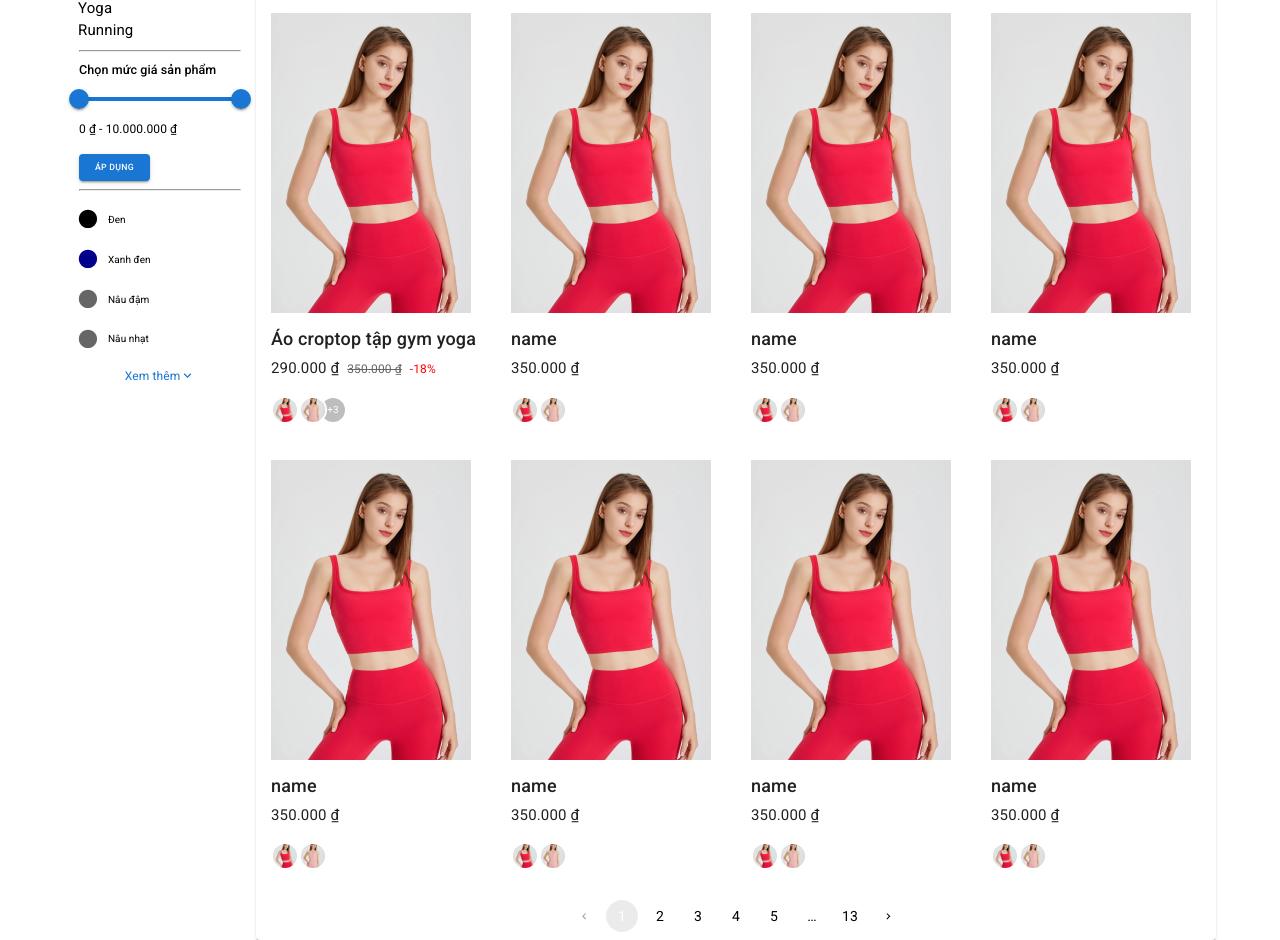
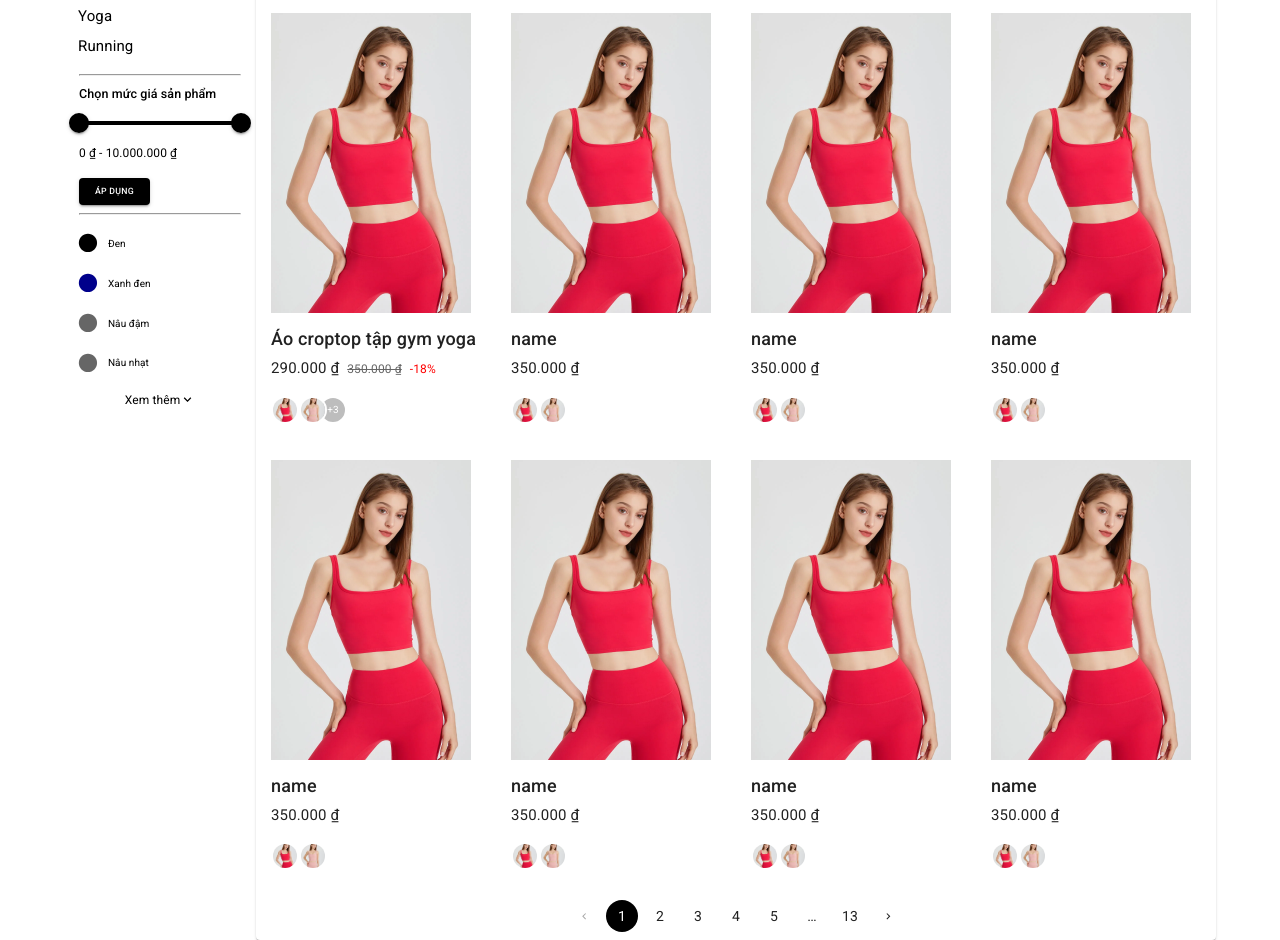
Before and after one commit to Kha03/fashion_project_gui_client, a React (Vite) app: page /products in a window 1280 px wide. Shown: the part 136-1076 px from the top of the page. Built offline with nearby package versions, Linux system fonts and the light colour scheme.

Commit message:
commit change primary color project

```diff
--- a/src/App.tsx
+++ b/src/App.tsx
@@ -1,12 +1,14 @@
-import {Box} from '@mui/material'
+import {Box, ThemeProvider} from '@mui/material'
 import './App.scss'
 import Header from './components/Header'
 import {Route, Routes} from 'react-router-dom'
 import ListProduct from './components/Products/page/ListProduct'
 import Home from './components/Home/components/Home'
+import themeStyle from './common/themeStyle'
 
 function App() {
   return (
+    <ThemeProvider theme={themeStyle}>
       <Box>
         <Header />
         <Routes>
@@ -14,6 +16,7 @@ function App() {
           <Route path='/products' element={<ListProduct />} />
         </Routes>
       </Box>
+    </ThemeProvider>
   )
 }
 
--- /dev/null
+++ b/src/common/themeStyle.ts
@@ -0,0 +1,20 @@
+import {createTheme} from '@mui/material/styles'
+
+const themeStyle = createTheme({
+  palette: {
+    primary: {
+      light: '#757575', // Lighter shade of black/gray
+      main: '#000000', // Main black color
+      dark: '#000000', // Dark black
+      contrastText: '#ffffff', // White text to contrast black background
+    },
+    secondary: {
+      light: '#ffffff', // Light white
+      main: '#ffffff', // Main white color
+      dark: '#e0e0e0', // Darker shade of white (light gray)
+      contrastText: '#000000', // Black text to contrast white background
+    },
+  },
+})
+
+export default themeStyle
--- a/src/components/Products/components/Filter/CategoryFilter.tsx
+++ b/src/components/Products/components/Filter/CategoryFilter.tsx
@@ -51,7 +51,8 @@ export default function CategoryFilter({onChange}: ICategoryFilterProps) {
             control={<Radio />}
             label={category.name}
             sx={{
-              '& .MuiRadio-root': {display: 'none'}, // Hide the radio icon
+              mb: 1,
+              '& .MuiRadio-root': {display: 'none'},
               '& .MuiFormControlLabel-label': {
                 color: selectedCategory == category.name ? '#2196f3' : 'inherit',
                 fontSize: '1.5rem',
--- a/src/components/Products/components/Filter/ColorFilter.tsx
+++ b/src/components/Products/components/Filter/ColorFilter.tsx
@@ -1,8 +1,8 @@
+import CircleIcon from '@mui/icons-material/Circle'
+import KeyboardArrowUpIcon from '@mui/icons-material/KeyboardArrowUp'
 import {Box, Checkbox, FormControlLabel, Typography} from '@mui/material'
-import CircleIcon from '@mui/icons-material/Circle'
 import * as React from 'react'
-import {useState, useEffect} from 'react'
-import KeyboardArrowUpIcon from '@mui/icons-material/KeyboardArrowUp'
+import {useState} from 'react'
 
 import KeyboardArrowDownIcon from '@mui/icons-material/KeyboardArrowDown'
 export interface IColorFilterProps {
@@ -29,11 +29,10 @@ export default function ColorFilter({onChange}: IColorFilterProps) {
     setSelectedColors((prev) =>
       checked ? [...prev, value] : prev.filter((color) => color !== value),
     )
+    onChange(
+      checked ? [...selectedColors, value] : selectedColors.filter((color) => color !== value),
+    )
   }
-
-  useEffect(() => {
-    onChange(selectedColors)
-  }, [selectedColors])
 
   return (
     <Box>
--- a/src/components/Products/components/ProductFilter/ProductFilter.tsx
+++ b/src/components/Products/components/ProductFilter/ProductFilter.tsx
@@ -4,12 +4,12 @@ import PriceFilter from '../Filter/PriceFilter'
 import ColorFilter from '../Filter/ColorFilter'
 
 export interface IProductFilterProps {
-  onChange: (newFilter: object) => void
+  onChange: (newFilter: object | string[]) => void
 }
 
 export default function ProductFilter({onChange}: IProductFilterProps) {
-  const handleChange = (newCategory: object | string[]) => {
-    onChange(newCategory)
+  const handleChange = (newfliter: object | string[]) => {
+    onChange(newfliter)
   }
   return (
     <Box padding={'15px'}>
--- a/src/components/Products/page/ListProduct.tsx
+++ b/src/components/Products/page/ListProduct.tsx
@@ -32,11 +32,10 @@ export default function ListProduct() {
       _limit: params._limit || 8,
     }
   }, [location.search])
-  const handleFilterChange = (newFilter: object) => {
-    const newQuery = {
-      ...queryParams,
-      ...newFilter,
-    }
+  const handleFilterChange = (newFilter: object | string[]) => {
+    const newQuery = Array.isArray(newFilter)
+      ? {...queryParams, _color: [...newFilter]}
+      : {...queryParams, ...newFilter}
     console.log(newQuery)
     history({search: queryString.stringify(newQuery)})
   }
@@ -71,19 +70,10 @@ export default function ListProduct() {
                 <Pagination
                   count={Math.ceil(pagination._total / pagination._limit)}
                   size='medium'
+                  color='primary'
                   sx={{
                     '& .MuiPaginationItem-text': {
                       fontSize: '1.4rem',
-                      color: '#000',
-                      backgroundColor: '#fff',
-                    },
-                    '& .MuiPaginationItem-root:hover': {
-                      backgroundColor: '#ddd',
-                      color: '#000',
-                    },
-                    '& .Mui-selected': {
-                      color: '#fff',
-                      backgroundColor: '#000',
                     },
                   }}
                   onChange={handlePageChange}
```
Lines whose indentation alone changed are shown as unchanged.
